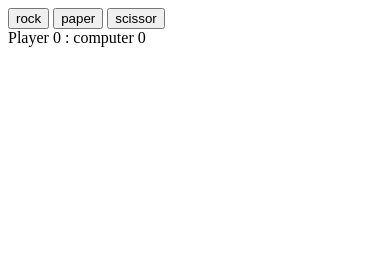
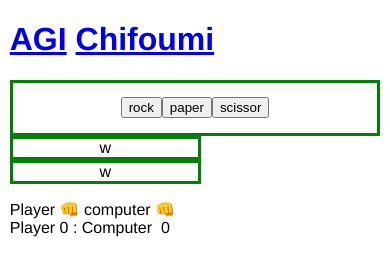
Before and after one commit to violetguos/chifoumi, a plain HTML site: page index.html in a window 390 px wide. Both pictures are taken after a click on the button "rock". Drawn offline with Linux system fonts and the light colour scheme.

Commit message:
Emoji and mobile compat fixes

```diff
--- a/index.html
+++ b/index.html
@@ -1,22 +1,33 @@
 <!DOCTYPE html>
 <html lang="en-US">
+  <head>
+    <script src="scripts/func.js" defer></script>
+    <title>AGI chifoumi</title>
 
-<head>
-    <meta charset="UTF-8">
-    <meta name="viewport" content="width=device-width, initial-scale=1">
-    <title>AGI chifoumi</title>
+    <meta charset="UTF-8" />
+    <meta name="viewport" content="width=device-width, initial-scale=1" />
+    <link rel="stylesheet" href="style.css" />
+  </head>
+
+  <body>
+    <header>
+      <h1>
+        <a href="https://youtu.be/3nxjjztQKtY">AGI</a>
+        <a
+          href="https://www.cnetfrance.fr/news/un-robot-imbattable-au-chifoumi-39773834.htm"
+          >Chifoumi</a
+        >
+      </h1>
+    </header>
+
     <div id="main">
+      <div class="center">
         <button type="button" name="rock">rock</button>
         <button type="button" name="paper">paper</button>
         <button type="button" name="scissor">scissor</button>
+      </div>
+      <div class="score">w</div>
+      <div class="result">w</div>
     </div>
-    <script src="./scripts/func.js"></script>
-</head>
-
-<body>
-
-</body>
-
-
-
+  </body>
 </html>
--- a/scripts/func.js
+++ b/scripts/func.js
@@ -1,11 +1,17 @@
 // constants
-const ROCK = "rock"
-const PAPER = "paper"
-const SCISSOR = "scissor"
-let game_params =[ROCK, PAPER, SCISSOR]
+const ROCK = "rock";
+const PAPER = "paper";
+const SCISSOR = "scissor";
 
+const EMOJI = {
+  rock: 0x1f44a,
+  paper: 0x270b,
+  scissor: 0x270c,
+};
 
-function computerPlay(){
+let game_params = [ROCK, PAPER, SCISSOR];
+
+function computerPlay() {
   /* Returns the computer's choice */
   let move;
   let seed = Math.random();
@@ -13,80 +19,75 @@ function computerPlay(){
   return game_params[choice];
 }
 
-
 function playRound(playerSelection, computerSelection) {
-    playerSelection = playerSelection.toLowerCase()
+  playerSelection = playerSelection.toLowerCase();
   let score_arr = [0, 0]; // player : computer scores
   console.log(playerSelection);
   // one round of RPS
-    if(playerSelection == ROCK){
-        if(computerSelection == SCISSOR){
+  if (playerSelection == ROCK) {
+    if (computerSelection == SCISSOR) {
       score_arr = [1, 0];
-        }
-        else if (computerSelection == PAPER){
+    } else if (computerSelection == PAPER) {
       score_arr = [0, 1];
     }
-    }
-    else if(playerSelection == PAPER){
-        if(computerSelection == ROCK){
+  } else if (playerSelection == PAPER) {
+    if (computerSelection == ROCK) {
       score_arr = [1, 0];
-        }
-        else if (computerSelection == SCISSOR){
+    } else if (computerSelection == SCISSOR) {
       score_arr = [0, 1];
     }
-    }
-    else if (playerSelection == SCISSOR){
-        if(computerSelection == PAPER){
+  } else if (playerSelection == SCISSOR) {
+    if (computerSelection == PAPER) {
       score_arr = [1, 0];
-        }
-        else if (computerSelection == ROCK){
+    } else if (computerSelection == ROCK) {
       score_arr = [0, 1];
     }
   }
   return score_arr;
 }
 
-
-function game(button){
-
-
-
+function game(button) {
   let playerMove = button.name;
   let computerMove = computerPlay();
 
   let score_one_round = playRound(playerMove, computerMove);
   playerScore += score_one_round[0];
   computerScore += score_one_round[1];
-    let displayResult = `Player ${playerScore} : computer ${computerScore}`;
+  let displayResult =
+    "Player " +
+    String.fromCodePoint(EMOJI[playerMove]) +
+    " " +
+    "computer " +
+    String.fromCodePoint(EMOJI[computerMove]) +
+    " " +
+    "\r\n" +
+    `Player ${playerScore} : Computer  ${computerScore}`;
 
   //announce winner
 
-    if (playerScore >= 5){
-        displayResult += "\nYOU WIN";
-    }
-    else if (computerScore >=5)
-        displayResult += "\nI WIN";
-
+  if (playerScore >= 5) {
+    displayResult += "\r\nYOU WIN";
+  } else if (computerScore >= 5) displayResult += "\r\nI WIN";
 
   // display results in a new div
-    const mainDiv = document.querySelector('#main');
-    const content = document.createElement('div');
-    content.classList.add('content');
+  const mainDiv = document.querySelector("#main");
+  const content = document.createElement("p");
+  content.classList.add("content");
+  content.style.whiteSpace = "pre";
   content.textContent = displayResult;
   mainDiv.appendChild(content);
-
-
 }
 
 // global score
 let playerScore = 0;
 let computerScore = 0;
 
-const buttons = document.querySelectorAll('button');
+const buttons = document.querySelectorAll("button");
 
 buttons.forEach((button) => {
-
   // and for each one we add a 'click' listener
   //button.addEventListener('click', function(){playRound(button.name, computerPlay())});
-    button.addEventListener('click', function(){game(button)});
+  button.addEventListener("click", function () {
+    game(button);
   });
+});
--- /dev/null
+++ b/style.css
@@ -0,0 +1,40 @@
+:root {
+  --main-width: 700px;
+  --buttons-height: 50px;
+}
+
+body {
+  margin: auto;
+  width: var(--main-width);
+  font-family: "Proxima Nova", "Helvetica", "Arial", sans-serif;
+}
+
+.center {
+  display: flex;
+  justify-content: center;
+  align-items: center;
+  height: var(--buttons-height);
+  border: 3px solid green;
+}
+
+.score,
+.result {
+  display: flex;
+  align-items: center;
+  flex-direction: column;
+  width: 50%;
+
+  border: 3px solid green;
+}
+
+@media (max-width: 700px) {
+  :root {
+    --main-width: 95%;
+  }
+}
+
+@media (max-width: 500px) {
+  :root {
+    --main-width: 95%;
+  }
+}
```
Lines whose indentation alone changed are shown as unchanged.
